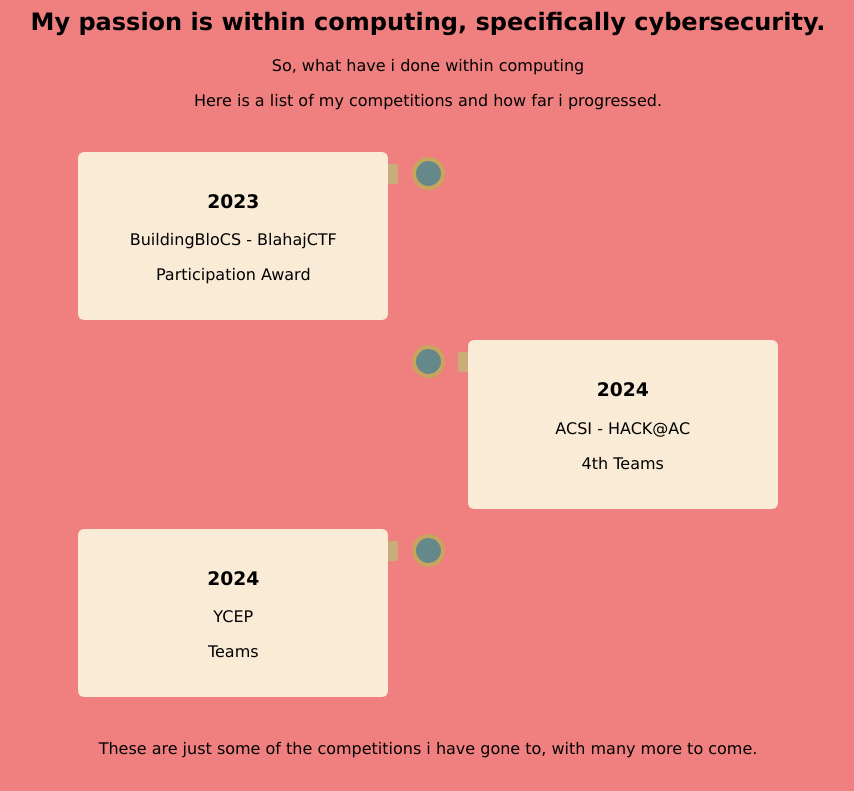
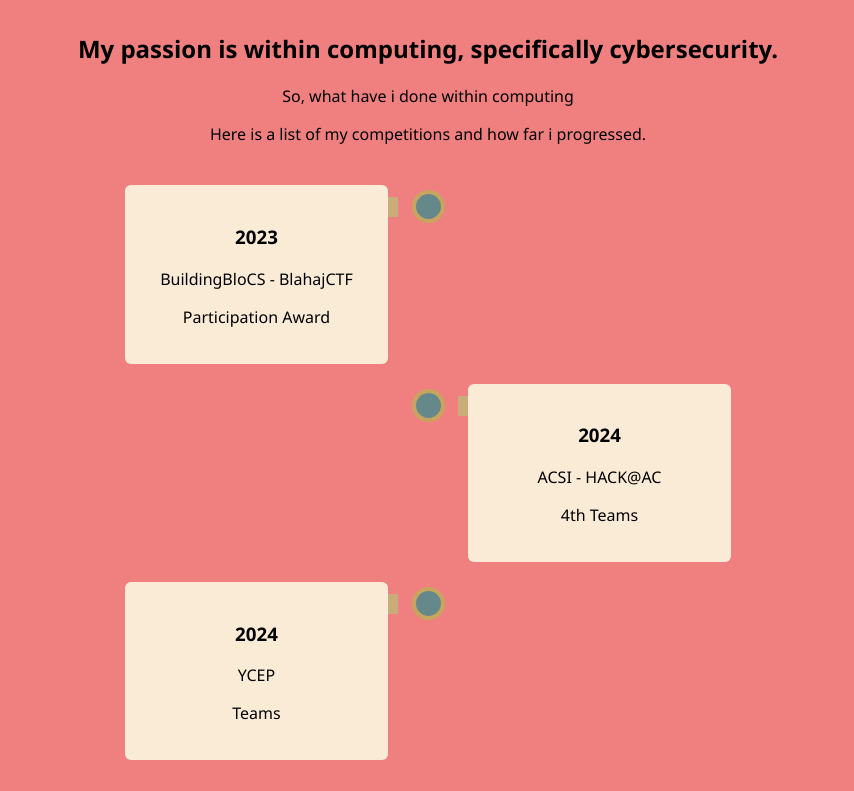
Before and after one commit to CommentingTryhard/CommentingTryhard.github.io, a plain HTML site: page profile.html in a window 1280 px wide. Shown: the part 580-1371 px from the top of the page, without its empty margins (212-1066 px from the left). Drawn offline with Linux system fonts and the light colour scheme.

Commit message:
fullpush

```diff
--- a/style.css
+++ b/style.css
@@ -6,7 +6,6 @@
     font: medium;
     font-family: 'Segoe UI', Tahoma, Verdana, sans-serif;
     background-color: lightcoral;
-    font-family: Verdana, Geneva, Tahoma, sans-serif;
     margin: 0;
     min-height: 100vh;
     display: flex;
@@ -17,7 +16,7 @@
 }
 
 .timeline { /* This section has been referred from an external tutorial */
-    position: relative;
+    position: sticky;
     max-width: 1200px;
     margin: 0 auto;
     padding:2% 1%;
```
Also changed, not shown: profile2.html (+1 -0 lines), style2.css (added).
